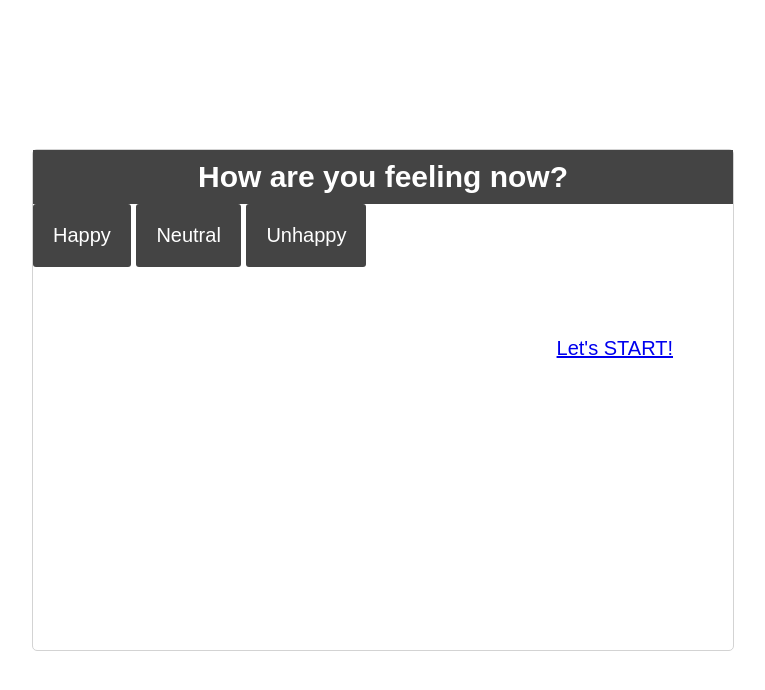
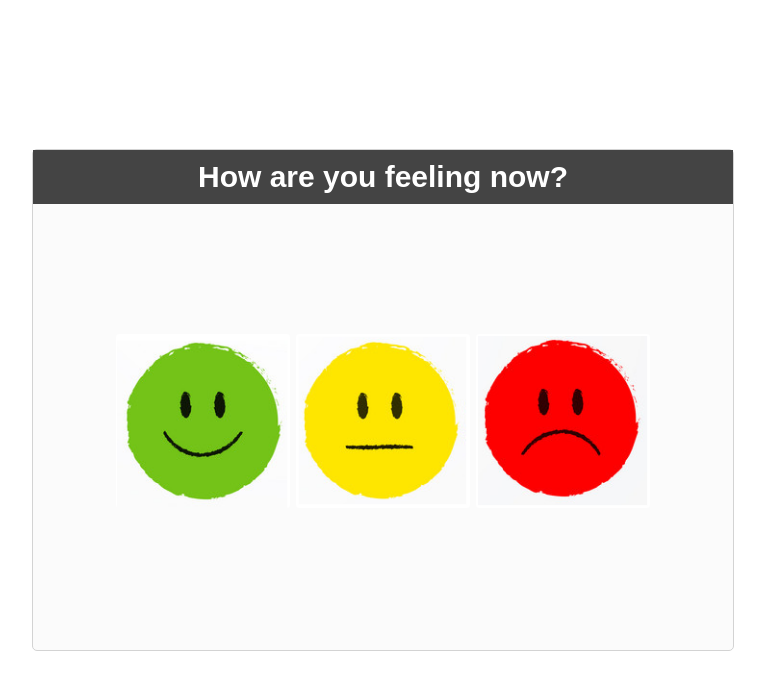
Before and after one commit to annanda/calmed_task_environment, a Flask app: page /mood in a window 1280 px wide. Shown: the top 690 px of the page, without its empty margins (257-1022 px from the left). Run offline with Flask 2, Linux system fonts and the light colour scheme.

Commit message:
Adding images for the mood selection.

```diff
--- /dev/null
+++ b/static/mood.css
@@ -0,0 +1,39 @@
+#content{
+    background-color: #fbfbfb;
+}
+button{
+    width: 174px;
+    height: 174px;
+    padding: 0px;
+}
+button#happy_mood{
+    background: url("images/happy.png") no-repeat  0 0 transparent;
+    background-size: contain;
+}
+button#happy_mood:hover{
+    background: url("images/happy_onhover.png") no-repeat  0 0 transparent;
+    background-size: contain;
+}
+
+button#unhappy_mood{
+    background: url("images/unhappy.png") no-repeat  0 0 transparent;
+    background-size: contain;
+}
+button#unhappy_mood:hover{
+    background: url("images/unhappy_onhover.png") no-repeat  0 0 transparent;
+    background-size: contain;
+}
+
+button#neutral_mood{
+    background: url("images/neutral.png") no-repeat  0 0 transparent;
+    background-size: contain;
+}
+
+button#neutral_mood:hover{
+    background: url("images/neutral_onhover.png") no-repeat  0 0 transparent;
+    background-size: contain;
+}
+#mood_buttons{
+    text-align: center;
+    margin-top: 130px;
+}
--- a/static/mood.js
+++ b/static/mood.js
@@ -10,6 +10,7 @@ function make_request(text, task, method = "post") {
         processData: false,
         success: function (msg) {
             document.getElementById("answer_mood").innerHTML = 'Thanks!'
+            document.getElementById("mood_buttons").innerHTML = 'Thanks!'
 
         }
         // async: false
--- a/templates/mood.html
+++ b/templates/mood.html
@@ -3,6 +3,7 @@
 <head>
     {% include 'header.html' %}
     <link rel="stylesheet" type="text/css" href="../static/schedule.css">
+    <link rel="stylesheet" type="text/css" href="../static/mood.css">
     <link rel="stylesheet" type="text/css" href="../static/quiz.css">
     <script type="text/javascript" src="../static/mood.js"></script>
 
@@ -13,16 +14,16 @@
         <h1>This is the second task</h1>
         <p id="instruction">How are you feeling now?</p>
         <div id="mood_buttons">
-            <button id="happy_mood">Happy</button>
-            <button id="neutral_mood"> Neutral</button>
-            <button id="unhappy_mood">Unhappy</button>
+            <button id="happy_mood"></button>
+            <button id="neutral_mood"></button>
+            <button id="unhappy_mood"></button>
 
         </div>
         <div id="answer_mood"></div>
 
-        <div id="start_schedule">
-            <a href="/calming_content">Let's START!</a>
-        </div>
+<!--        <div id="start_schedule">-->
+<!--            <a href="/calming_content">Let's START!</a>-->
+<!--        </div>-->
     </div>
 </div>
 </body>
```
Also changed, not shown: static/images/happy.png (added), static/images/happy_onhover.png (added), static/images/neutral.png (added), static/images/neutral_onhover.png (added), static/images/unhappy.png (added), static/images/unhappy_onhover.png (added).
